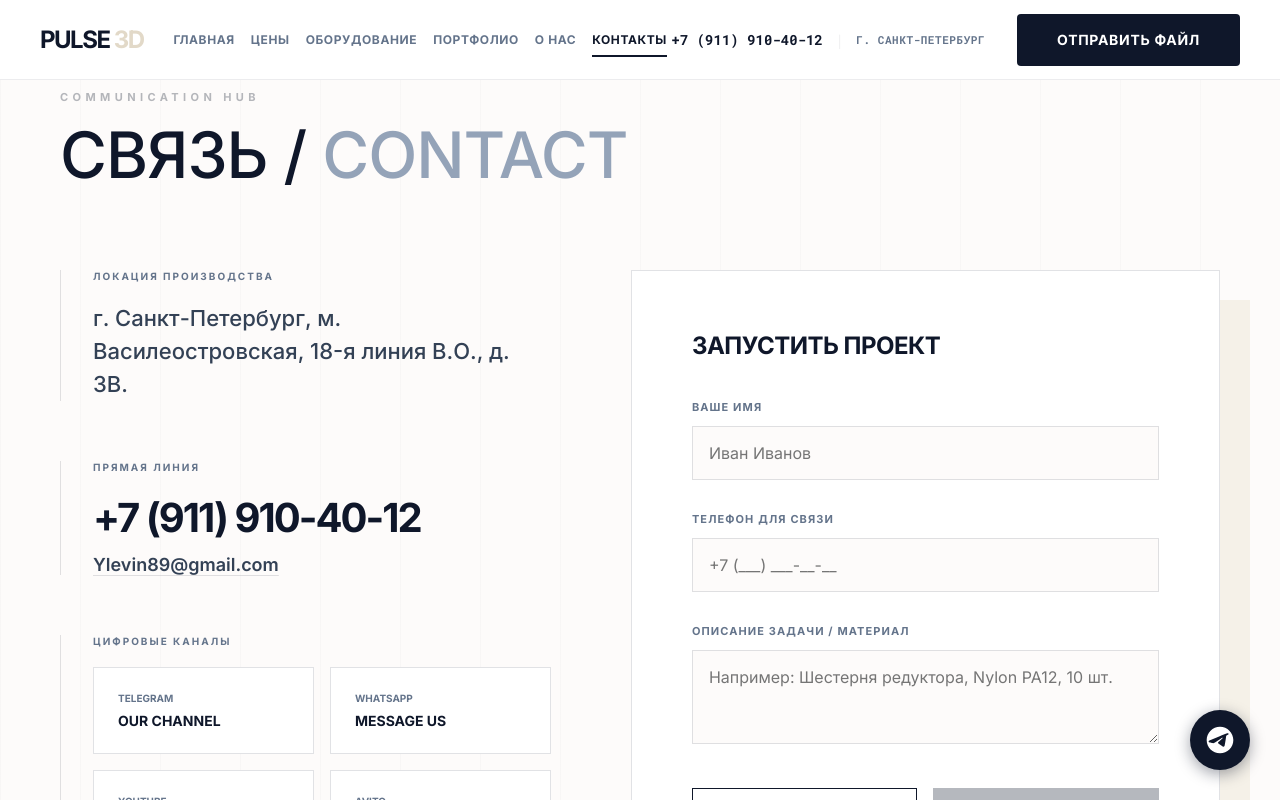
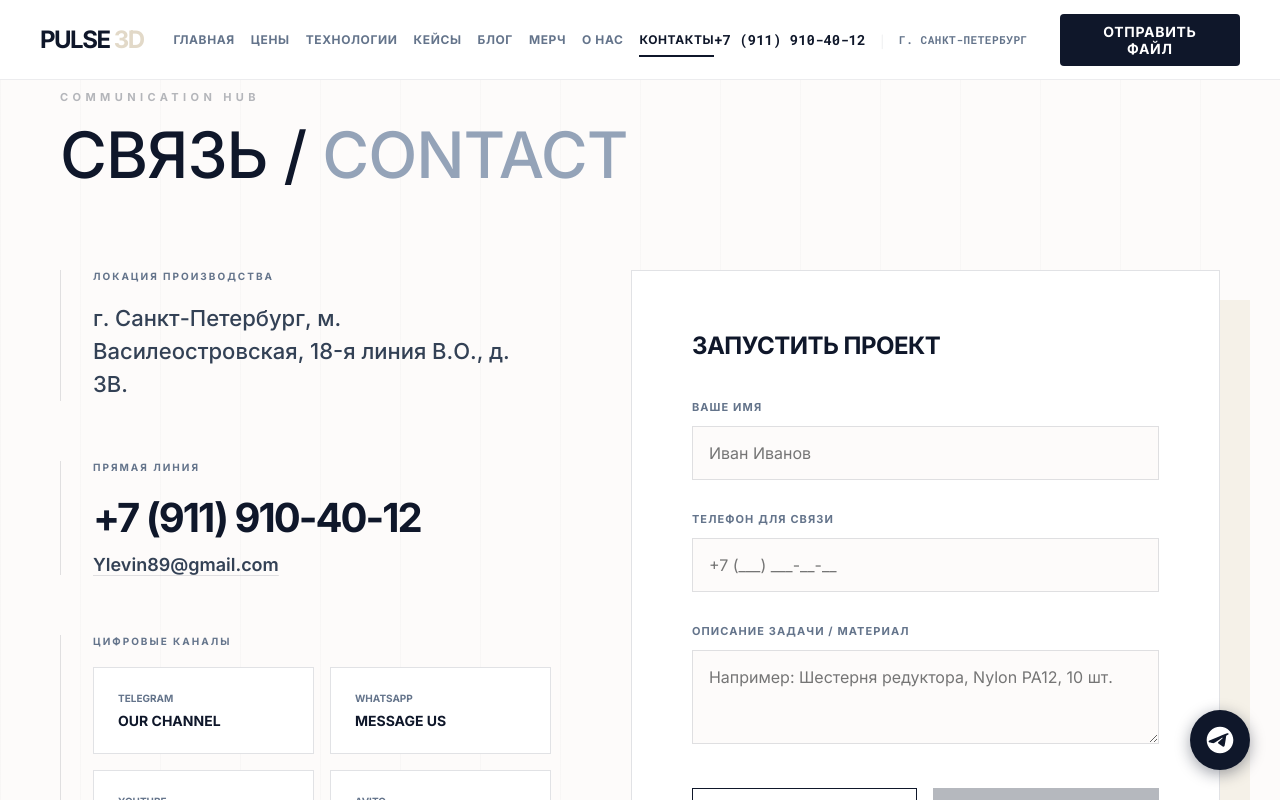
Before and after one commit to ylevin1989/PULSE3D-RU, a Next.js app in the folder pulse3d-web/: page /contacts in a window 1280 px wide. Shown: the top 800 px of the page. Built offline with nearby package versions, Linux system fonts and the light colour scheme; no server answers.

Commit message:
feat(layout): add blog and merch to navbar, update labels

```diff
--- a/pulse3d-web/src/components/layout/Navbar.tsx
+++ b/pulse3d-web/src/components/layout/Navbar.tsx
@@ -31,8 +31,10 @@ const Navbar = () => {
     const navLinks = [
         { name: 'ГЛАВНАЯ', path: '/' },
         { name: 'ЦЕНЫ', path: '/pricing' },
-        { name: 'ОБОРУДОВАНИЕ', path: '/tech' },
-        { name: 'ПОРТФОЛИО', path: '/portfolio' },
+        { name: 'ТЕХНОЛОГИИ', path: '/tech' },
+        { name: 'КЕЙСЫ', path: '/portfolio' },
+        { name: 'БЛОГ', path: '/blog' },
+        { name: 'МЕРЧ', path: '/merch' },
         { name: 'О НАС', path: '/about' },
         { name: 'КОНТАКТЫ', path: '/contacts' },
     ];
```
